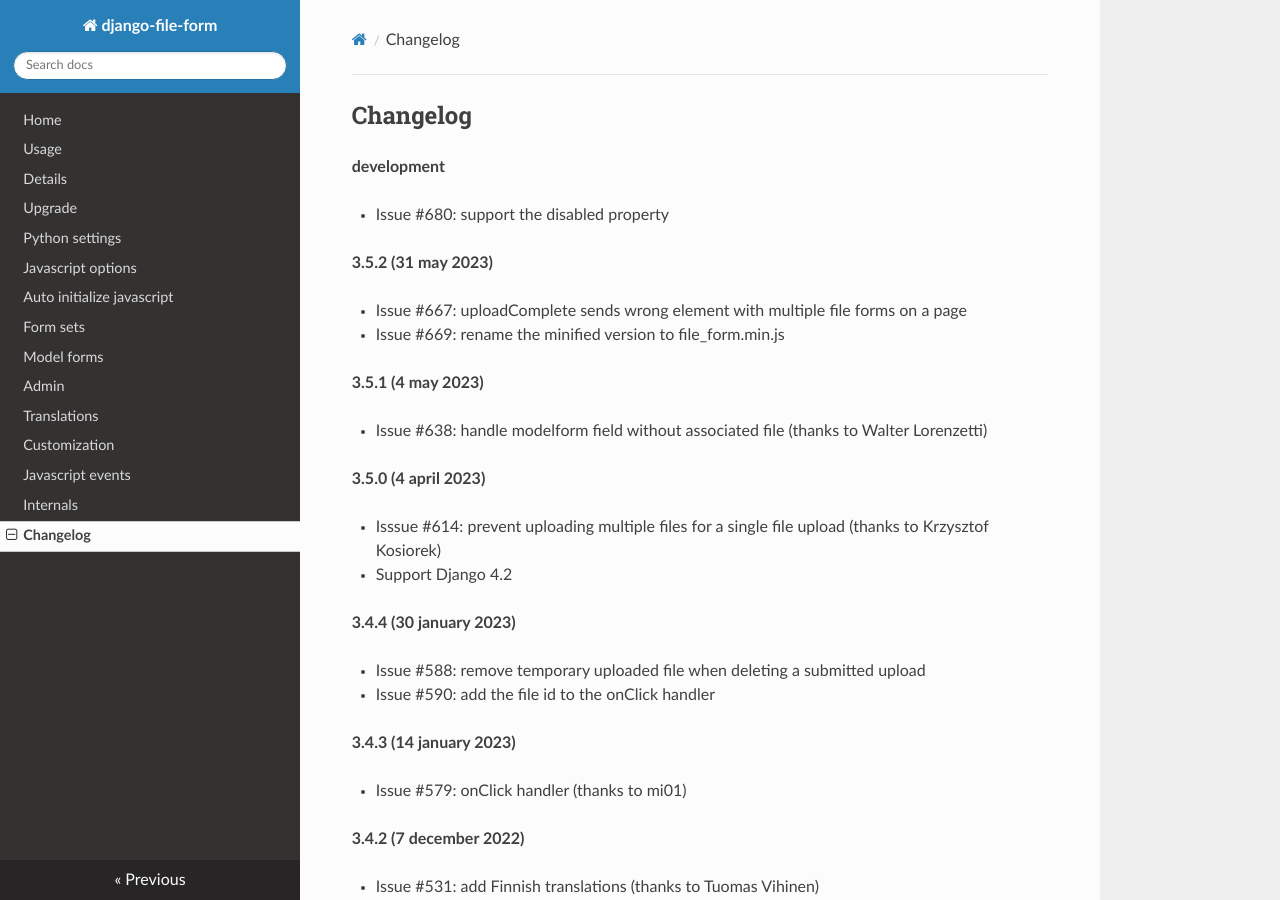
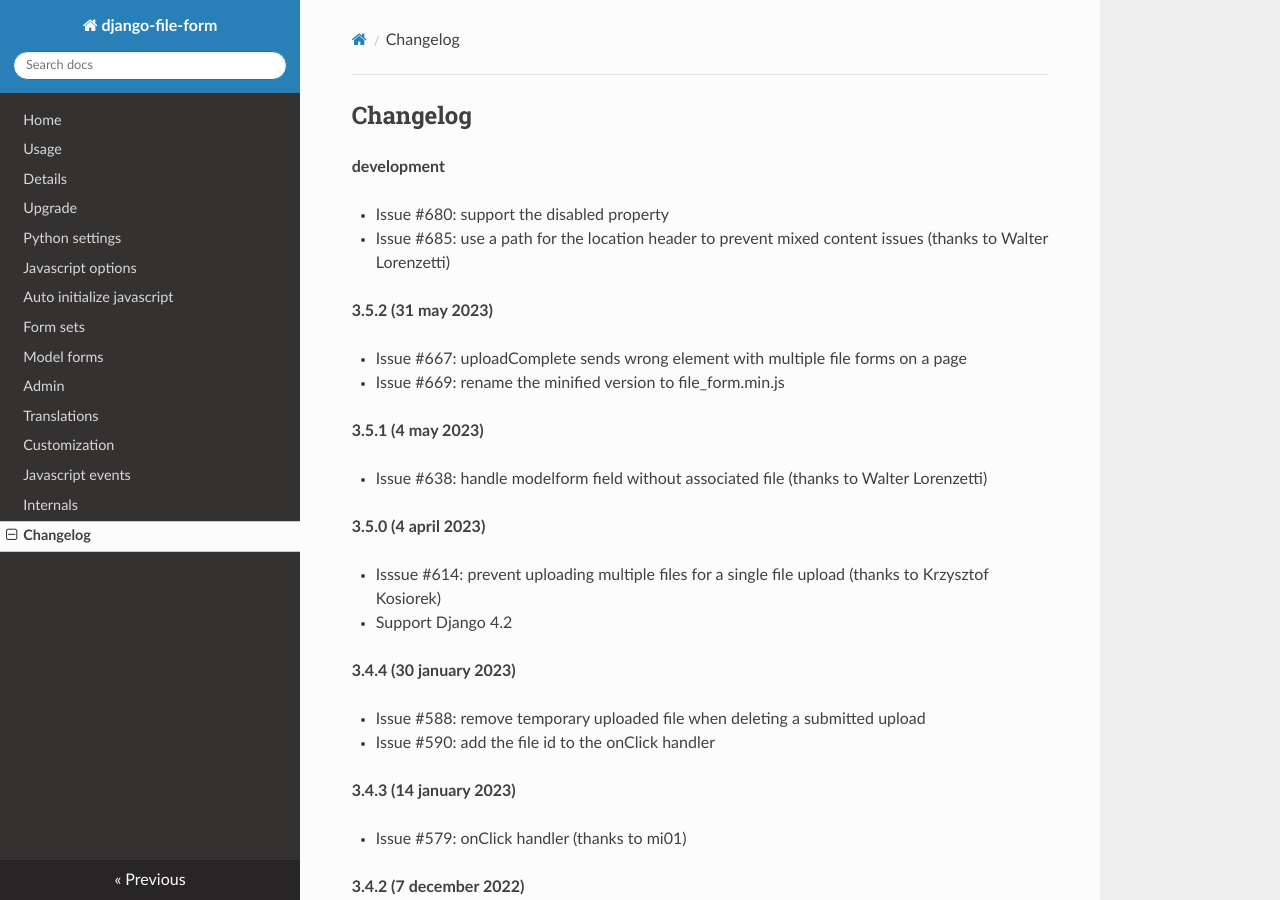
Before and after one commit to mbraak/django-file-form, an MkDocs documentation site: the page built from docs/changelog.md, in a window 1280 px wide and 900 px high. Built offline with MkDocs 1.6.1, drawn with Linux system fonts in a browser that asks for light colours; nearby versions of some CDN libraries.

Commit message:
Fix tests (#686)
* Changelog

* Update test

```diff
--- a/docs/changelog.md
+++ b/docs/changelog.md
@@ -3,6 +3,7 @@
 **development**
 
 - Issue #680: support the disabled property
+- Issue #685: use a path for the location header to prevent mixed content issues (thanks to Walter Lorenzetti)
 
 **3.5.2 (31 may 2023)**
 
```
Also changed, not shown: 1 other file.
